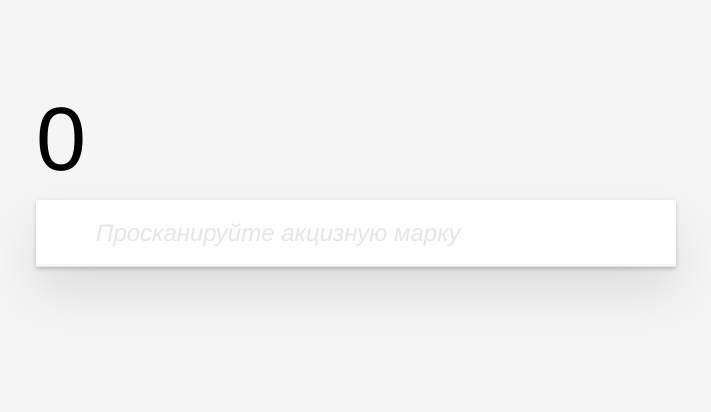
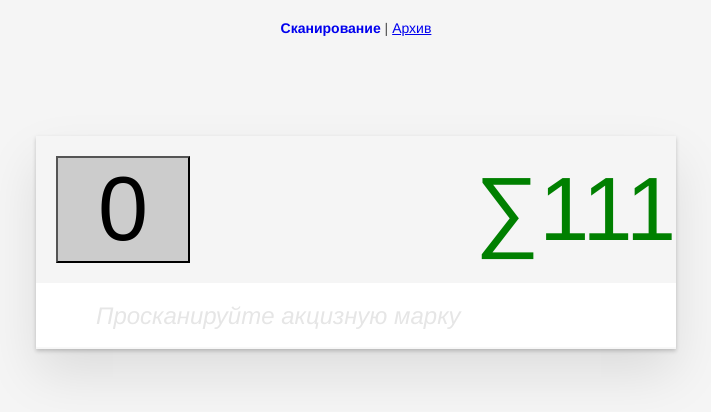
Before and after one commit to kvint1897/brc-ess, a Vue app: page /#/ in a window 1280 px wide. Shown: the top 412 px of the page, without its empty margins (284-995 px from the left). Built offline with nearby package versions, Linux system fonts and the light colour scheme.

Commit message:
Restyling, archive route added

```diff
--- a/public/index.html
+++ b/public/index.html
@@ -5,11 +5,11 @@
     <meta http-equiv="X-UA-Compatible" content="IE=edge">
     <meta name="viewport" content="width=device-width,initial-scale=1.0">
     <link rel="icon" href="<%= BASE_URL %>favicon.ico">
-    <title>kvint-ess</title>
+    <title>brc-ess</title>
   </head>
   <body>
     <noscript>
-      <strong>We're sorry but kvint-ess doesn't work properly without JavaScript enabled. Please enable it to continue.</strong>
+      <strong>We're sorry but brc-ess doesn't work properly without JavaScript enabled. Please enable it to continue.</strong>
     </noscript>
     <div id="app"></div>
     <!-- built files will be auto injected -->
--- a/src/App.vue
+++ b/src/App.vue
@@ -1,5 +1,29 @@
 <template>
   <div id="app">
-    <router-view/>
+    <nav>
+        <router-link :to="{name: 'home'}">Сканирование</router-link> |
+        <router-link :to="{name: 'archive'}">Архив</router-link>
+    </nav>
+    <transition name="slide-fade" mode="out-in">
+        <router-view/>
+    </transition>
   </div>
 </template>
+
+<style>
+    .router-link-exact-active {
+        text-decoration: none;
+        font-weight: bold;
+    }
+    .slide-fade-enter-active {
+      transition: all .2s ease;
+    }
+    .slide-fade-leave-active {
+      transition: all .2s cubic-bezier(1.0, 0.5, 0.8, 1.0);
+    }
+    .slide-fade-enter, .slide-fade-leave-to
+    /* .slide-fade-leave-active below version 2.1.8 */ {
+      transform: translateX(10px);
+      opacity: 0;
+    }
+</style>
--- a/src/router.js
+++ b/src/router.js
@@ -11,16 +11,11 @@ export default new Router({
       name: 'home',
       component: Home
     }
-    // ,
-    // {
-    //   path: '/about',
-    //   name: 'about',
-    //   // route level code-splitting
-    //   // this generates a separate chunk (about.[hash].js) for this route
-    //   // which is lazy-loaded when the route is visited.
-    //   component: function () {
-    //     return import(/* webpackChunkName: "about"  './views/About.vue')
-    //   }
-    // }
+    ,
+    {
+      path: '/archive',
+      name: 'archive',
+      component: () => import(/* webpackChunkName: "archive" */ './views/Archive.vue')
+    }
   ]
 })
--- /dev/null
+++ b/src/views/Archive.vue
@@ -0,0 +1,3 @@
+<template>
+    <div> This is archive!</div>
+</template>
--- a/src/views/Home.vue
+++ b/src/views/Home.vue
@@ -1,16 +1,13 @@
 <template>
     <main>
-        <header>
-            <h1>
-                <span class="send" title="Отправить на сервер" @click="send">{{ count }}</span>
-                <span v-if="total>0" class="total">∑{{ total }}</span>
-            </h1>
+            <div class="title">
+                <button class="send" title="Отправить на сервер" @click="send">{{ count }}</button>
+                <div v-if="total>0" class="total">∑{{ total }}</div>
+            </div>
             <input ref="code" class="new-code"
                    v-model="newCode"
                    v-on:keyup.enter="addCode"
                    placeholder="Просканируйте акцизную марку">
-        </header>
-        <section class="main">
             <ul class="code-list">
                 <li v-for="(code, index) in filteredCodes"
                     :key="index"
@@ -26,13 +23,12 @@
                 </li>
             </ul>
             <ul class="code-list"></ul>
-        </section>
     </main>
 </template>
 
 <script>
 const STORAGE_KEY = 'excise-codes'
-const API_URL = 'http://web.kvint.md/brc/'
+const API_URL = 'http://web.kvint.md/brc/api.php'
 import axios from 'axios'
 export default {
     name: 'home',
@@ -40,14 +36,14 @@ export default {
         return {
             newCode: '',
             codes: [],
-            total: 0,
+            total: 111,
             editedCode: null,
             visibility: 'all'
         }
     },
     created() {
         let self = this;
-        window.addEventListener('keyup', function () {
+        window.addEventListener('keyup', function (e) {
             self.$nextTick(() => {
                 self.$refs.code.focus()
             })
@@ -142,16 +138,19 @@ export default {
 }
 </script>
 
-<style>
+<style lang="less">
 html,
 body {
   margin: 0;
   padding: 0;
 }
 
-button{
-  margin: 0;
-  padding: 0;
+nav {
+    margin: 20px auto;
+    text-align: center;
+}
+
+.destroy {
   border: 0;
   background: none;
   font-size: 100%;
@@ -159,81 +158,45 @@ button{
   font-family: inherit;
   font-weight: inherit;
   color: inherit;
-  -webkit-appearance: none;
   appearance: none;
-  -webkit-font-smoothing: antialiased;
-  -moz-font-smoothing: antialiased;
   font-smoothing: antialiased;
+  outline: none;
 }
 
 body {
   font: 14px 'Helvetica Neue', Helvetica, Arial, sans-serif;
-  line-height: 1.4em;
   background: #f5f5f5;
   color: #4d4d4d;
-  min-width: 230px;
-  max-width: 640px;
   margin: 0 auto;
-  -webkit-font-smoothing: antialiased;
-  -moz-font-smoothing: antialiased;
   font-smoothing: antialiased;
   font-weight: 300;
 }
 
-button,
-input[type="checkbox"] {
-  outline: none;
-}
 
-#app {
-  background: #fff;
-  margin: 200px 0 40px 0;
-  position: relative;
-  box-shadow: 0 2px 4px 0 rgba(0, 0, 0, 0.2),
-              0 25px 50px 0 rgba(0, 0, 0, 0.1);
-}
-
-#app input::-webkit-input-placeholder {
-  font-style: italic;
-  font-weight: 300;
-  color: #e6e6e6;
-}
-
-#app input::-moz-placeholder {
-  font-style: italic;
-  font-weight: 300;
-  color: #e6e6e6;
-}
-
-#app input::input-placeholder {
-  font-style: italic;
-  font-weight: 300;
-  color: #e6e6e6;
-}
-
-#app h1 {
-  position: absolute;
-  top: -130px;
-  width: 100%;
+.title {
+  display: flex;
+  justify-content: space-between;
+  align-items: center;
   font-size: 90px;
   font-weight: 100;
   text-align: center;
   color: #000;
-  -webkit-text-rendering: optimizeLegibility;
-  -moz-text-rendering: optimizeLegibility;
   text-rendering: optimizeLegibility;
 }
+
 .send {
-    cursor: pointer;
-    float: left;
+  font-size: inherit;
+  margin: 20px;
+  padding: 0 40px;
+  background: #ccc;
+  outline: none;
+  cursor: pointer;
 }
 .total {
-    float: right;
     color: green;
 }
 .new-code,
 .edit {
-  position: relative;
   margin: 0;
   width: 100%;
   font-size: 24px;
@@ -247,22 +210,28 @@ input[type="checkbox"] {
   border: 1px solid #999;
   box-shadow: inset 0 -1px 5px 0 rgba(0, 0, 0, 0.2);
   box-sizing: border-box;
-  -webkit-font-smoothing: antialiased;
-  -moz-font-smoothing: antialiased;
   font-smoothing: antialiased;
 }
 
 .new-code {
+  background: #fff;
   padding: 16px 16px 16px 60px;
   border: none;
-  background: rgba(0, 0, 0, 0.003);
+  /*background: rgba(0, 0, 0, 0.003);*/
   box-shadow: inset 0 -2px 1px rgba(0,0,0,0.03);
+  &::-webkit-input-placeholder {
+    font-style: italic;
+    font-weight: 300;
+    color: #e6e6e6;
+  }
 }
 
-.main {
-  position: relative;
-  z-index: 2;
-  border-top: 1px solid #e6e6e6;
+main {
+    margin: 100px auto 40px auto;
+    min-width: 230px;
+    max-width: 640px;
+    box-shadow: 0 2px 4px 0 rgba(0, 0, 0, 0.2),
+              0 25px 50px 0 rgba(0, 0, 0, 0.1);
 }
 
 .code-list {
```
Also changed, not shown: package.json (+10 -2 lines), 2 other files (tests, documents, lock files or other folders).
